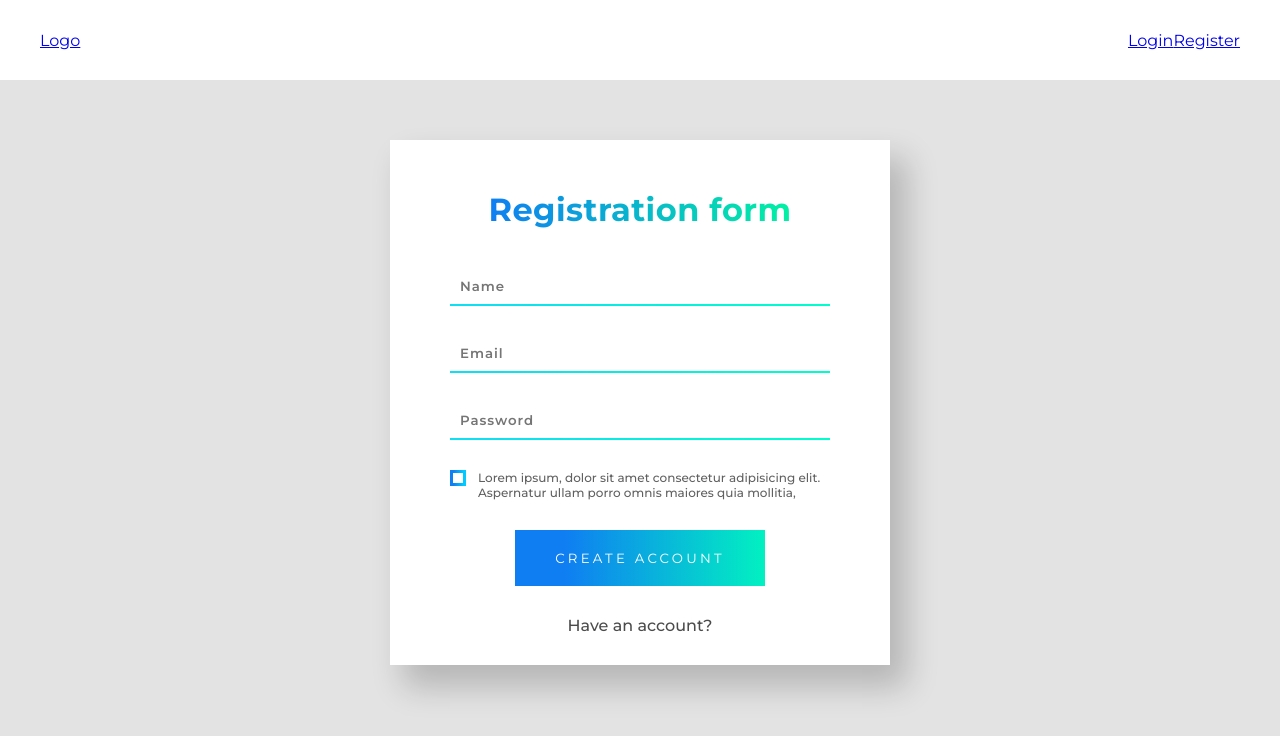
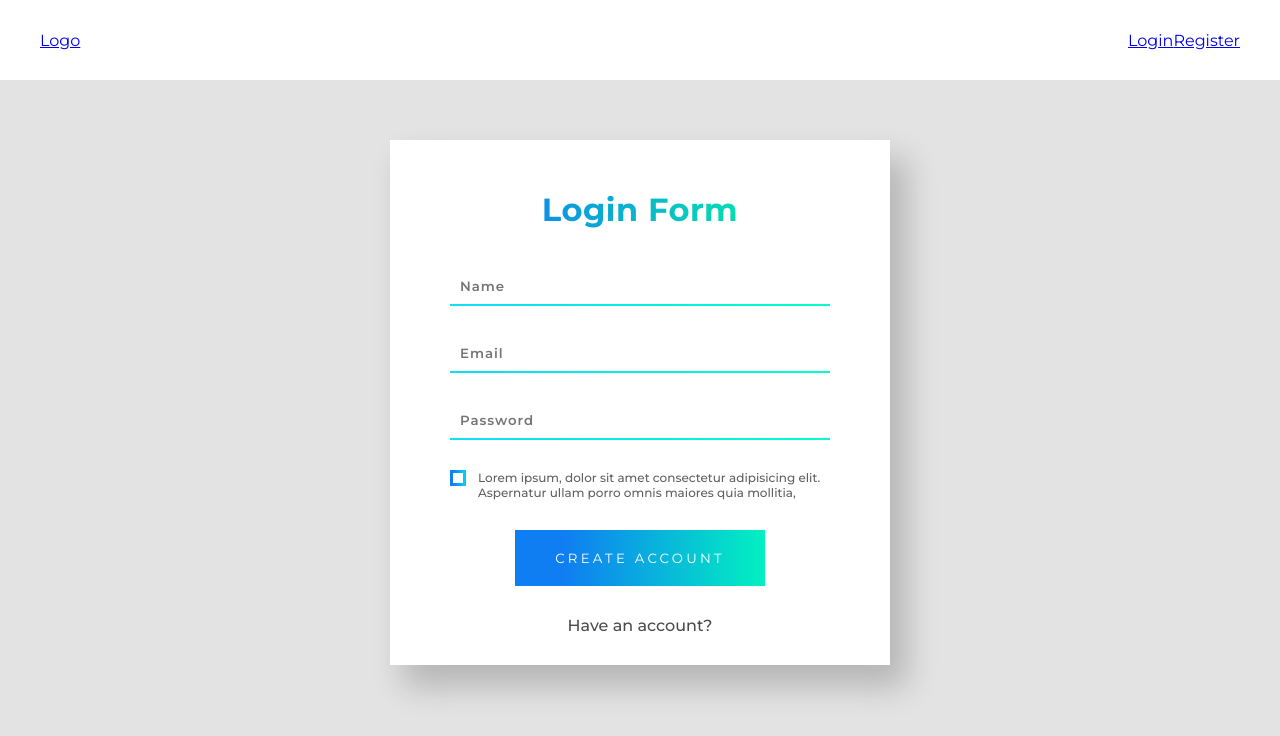
Before and after one commit to VIPon4ik/jwt-auth, an Angular app: page /login in a window 1280 px wide. Shown: the top 736 px of the page. Built offline with nearby package versions, Linux system fonts and the light colour scheme.

Commit message:
Made login page

```diff
--- a/src/app/app.routes.ts
+++ b/src/app/app.routes.ts
@@ -1,4 +1,5 @@
 import { Routes } from '@angular/router';
 import { RegisterFormComponent } from '../register/components/register-form/register-form.component';
+import { LoginFormComponent } from '../login/components/login-form/login-form.component';
 
-export const routes: Routes = [{ path: 'login', component: RegisterFormComponent}];
+export const routes: Routes = [{ path: 'register', component: RegisterFormComponent }, { path: 'login', component: LoginFormComponent }];
--- /dev/null
+++ b/src/login/components/login-form/login-form.component.html
@@ -0,0 +1 @@
+<app-form title="Login Form" />
--- a/src/register/components/register-form/register-form.component.html
+++ b/src/register/components/register-form/register-form.component.html
@@ -1 +1 @@
-<app-form title="Registration form" />
+<app-form title="registration form" />
--- a/src/shared/UI/form/form.component.css
+++ b/src/shared/UI/form/form.component.css
@@ -25,6 +25,7 @@ h1 {
   letter-spacing: 0.03rem;
   -webkit-background-clip: text;
   -webkit-text-fill-color: transparent;
+  text-transform: capitalize;
 }
 
 .additional-link {
```
Also changed, not shown: src/login/components/login-form/login-form.component.ts (added, +13 -0 lines), src/login/components/login-form/login-form.component.css (added).
